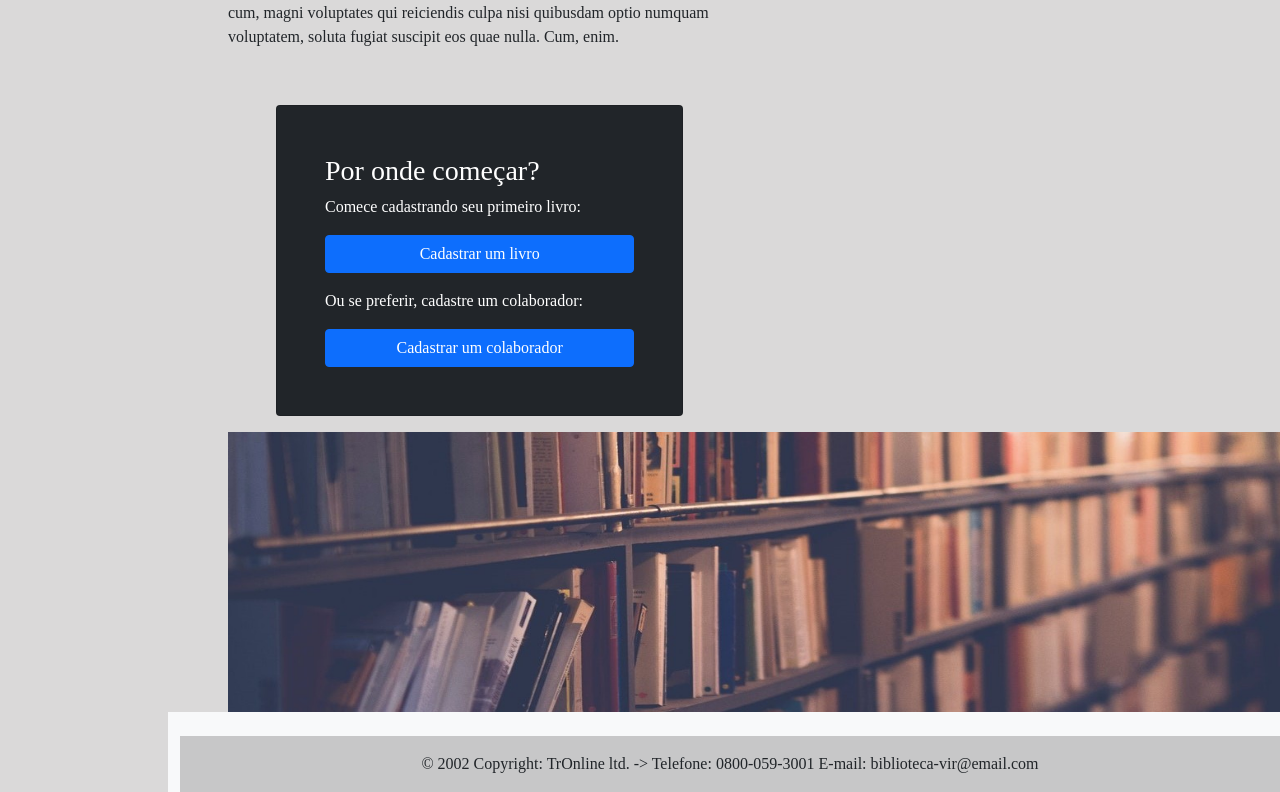
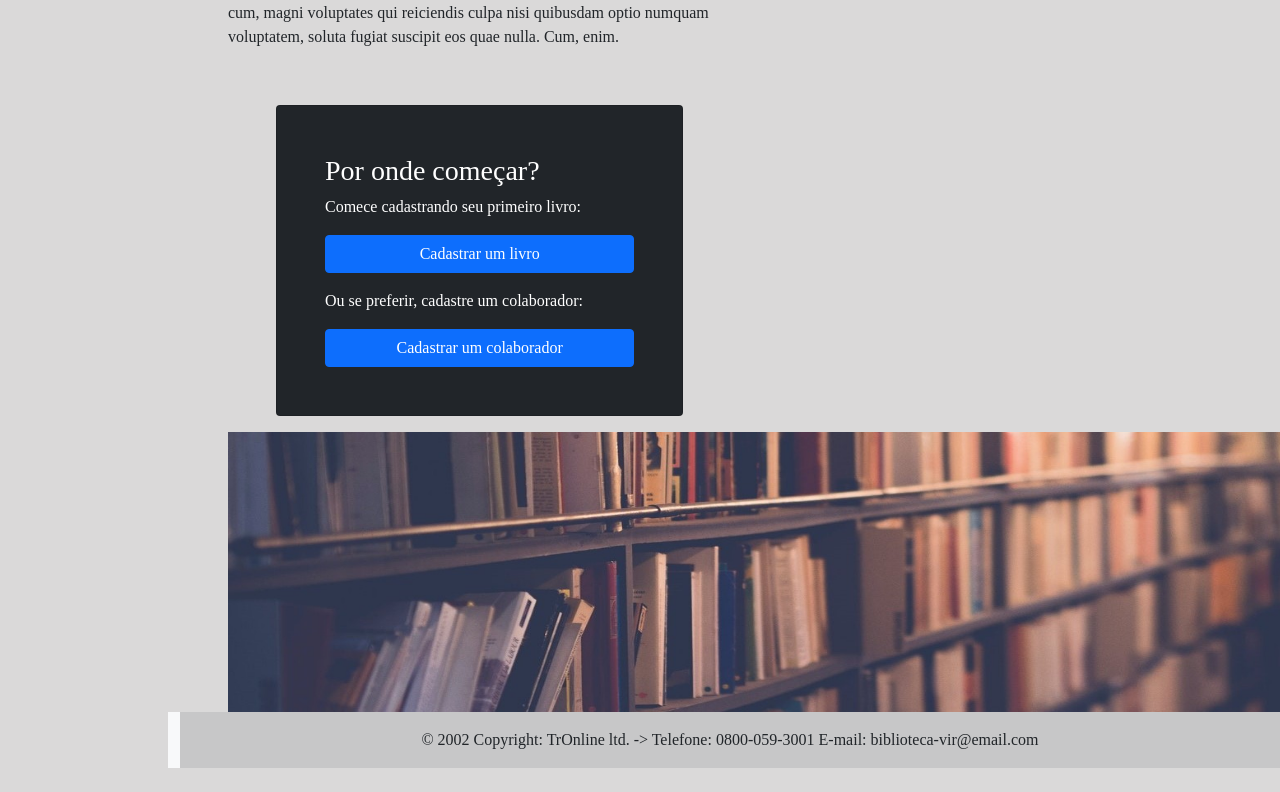
Before and after one commit to ViniciusPosssatto/Projeto_2-DEVinHouse, a Vue app in the folder projetovuefinal/: page /#/ in a window 1280 px wide. Shown: the part 950-1742 px from the top of the page. After the commit the page ends 1718 px from the top, so only its background shows below. Built offline with nearby package versions, Linux system fonts and the light colour scheme; sample sign-in values are in the browser's storage; what vue-loading-overlay, vue-the-mask, vue-toast-notification, vue3-gravatar would draw is missing.

Commit message:
Organizado a navbar e o footer do home

```diff
--- a/projetovuefinal/src/components/template/navbar/NavBar.vue
+++ b/projetovuefinal/src/components/template/navbar/NavBar.vue
@@ -13,10 +13,8 @@
             </div>
             <div class="col-1">
               <vue-gravatar :email="email" :size="40" style="border-radius: 20px"/>
-              <!-- img src="../../../assets/img/logo.png" alt="" width="30" height="24" class="d-inline-block align-text-top"-->
           </div>
         </div>
-
     </nav>
   </div>
 </template>
--- a/projetovuefinal/src/views/dashboard/HomeView.vue
+++ b/projetovuefinal/src/views/dashboard/HomeView.vue
@@ -37,22 +37,6 @@
 
 
     <footer class="bg-light text-center">
-      <!-- Grid container -->
-      <div class="container p-4 pb-0">
-        <!-- Section: Form -->
-        <section class="">
-          <form action="">
-            <!--Grid row-->
-            <div class="row d-flex justify-content-center">
-              <!--Grid column-->
-            </div>
-            <!--Grid row-->
-          </form>
-        </section>
-        <!-- Section: Form -->
-      </div>
-      <!-- Grid container -->
-
       <!-- Copyright -->
       <div class="text-center p-3" style="background-color: rgba(0, 0, 0, 0.2);">
         © 2002 Copyright: TrOnline ltd. -> Telefone: 0800-059-3001 E-mail: biblioteca-vir@email.com
```
